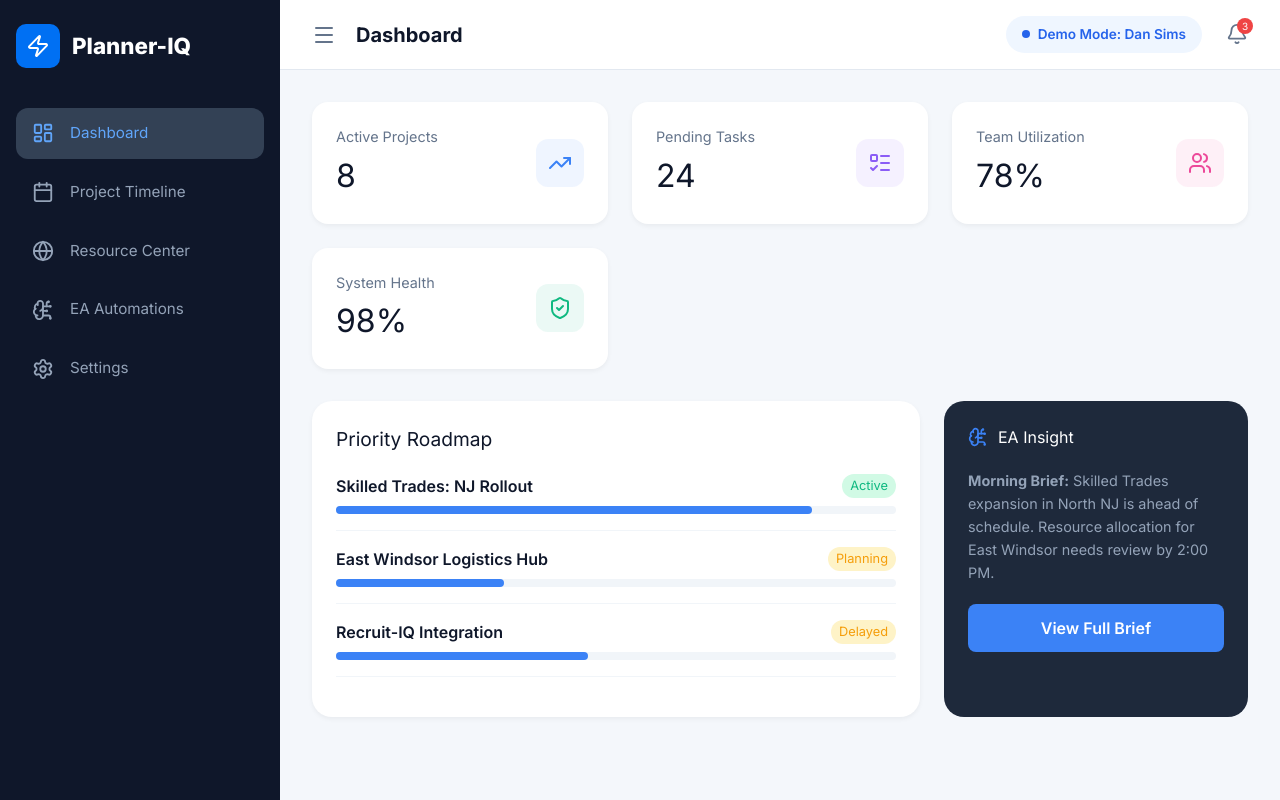
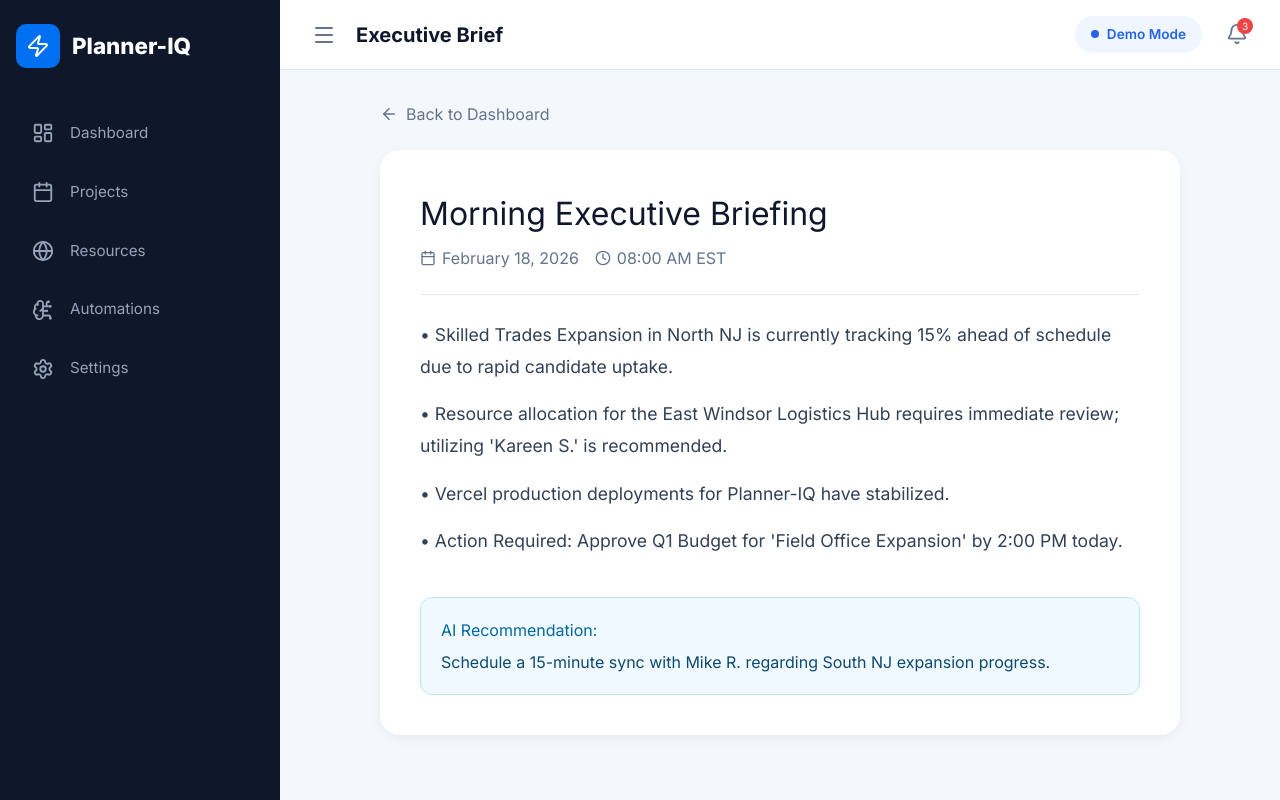
Before and after one commit to dansims2024-afk/Planner-IQ, a Next.js app: page / in a window 1280 px wide. Both pictures are taken after a click on the button "View Full Brief". Built offline with nearby package versions, Linux system fonts and the light colour scheme.

Commit message:
Update page.js

```diff
--- a/src/app/page.js
+++ b/src/app/page.js
@@ -1,52 +1,80 @@
 "use client";
-import React, { useState, useEffect } from 'react';
+import React, { useState } from 'react';
 import {
   LayoutDashboard, Calendar, Globe, BrainCircuit, TrendingUp, Settings,
   Menu, Bell, Search, Zap, CheckCircle2, ListTodo, ShieldCheck,
-  ChevronRight, Users, Briefcase, FileText, AlertCircle
+  ChevronRight, Users, Briefcase, FileText, ArrowLeft, Clock
 } from 'lucide-react';
 
-// --- SAMPLE DATA: MID-ATLANTIC EXPANSION ---
+// --- EXPANDED SAMPLE DATA (8 Projects) ---
 const DATA = {
+  stats: [
+    { id: 'projects', label: "Active Projects", value: "8", icon: TrendingUp, color: "#3b82f6" },
+    { id: 'tasks', label: "Pending Tasks", value: "24", icon: ListTodo, color: "#8b5cf6" },
+    { id: 'team', label: "Team Utilization", value: "78%", icon: Users, color: "#ec4899" },
+    { id: 'health', label: "System Health", value: "98%", icon: ShieldCheck, color: "#10b981" }
+  ],
   projects: [
     { id: 1, name: "Skilled Trades: NJ Rollout", status: "Active", progress: 85, region: "North NJ", lead: "Dan Sims" },
     { id: 2, name: "East Windsor Logistics Hub", status: "Planning", progress: 30, region: "Central", lead: "Ops Team" },
     { id: 3, name: "Recruit-IQ Integration", status: "Delayed", progress: 45, region: "Corporate", lead: "Tech Div" },
-    { id: 4, name: "Q1 Executive Hiring", status: "Complete", progress: 100, region: "Metro", lead: "Dan Sims" }
+    { id: 4, name: "Q1 Executive Hiring", status: "Complete", progress: 100, region: "Metro", lead: "Dan Sims" },
+    { id: 5, name: "Mid-Atlantic Vendor Sync", status: "Active", progress: 60, region: "Mid-Atlantic", lead: "Sarah J." },
+    { id: 6, name: "Compliance Audit 2026", status: "Active", progress: 15, region: "Corporate", lead: "Legal" },
+    { id: 7, name: "Field Office Expansion", status: "Planning", progress: 5, region: "South NJ", lead: "Mike R." },
+    { id: 8, name: "Planner-IQ V2 Launch", status: "Active", progress: 92, region: "Remote", lead: "Dev Team" }
   ],
+  brief: {
+    title: "Morning Executive Briefing",
+    date: "February 18, 2026",
+    content: [
+      "• Skilled Trades Expansion in North NJ is currently tracking 15% ahead of schedule due to rapid candidate uptake.",
+      "• Resource allocation for the East Windsor Logistics Hub requires immediate review; utilizing 'Kareen S.' is recommended.",
+      "• Vercel production deployments for Planner-IQ have stabilized.",
+      "• Action Required: Approve Q1 Budget for 'Field Office Expansion' by 2:00 PM today."
+    ]
+  },
   resources: [
     { name: "Kareen S.", role: "Senior Analyst", utilization: 92, status: "Overloaded" },
     { name: "Mike R.", role: "Field Recruiter", utilization: 65, status: "Available" },
     { name: "Sarah J.", role: "Compliance Officer", utilization: 40, status: "Available" }
-  ],
-  eaTasks: [
-    { time: "09:00 AM", task: "Review Mid-Atlantic KPI Report", type: "Urgent" },
-    { time: "11:30 AM", task: "Skilled Trades Budget Approval", type: "Standard" },
-    { time: "02:15 PM", task: "Vercel Deployment Sync", type: "Tech" }
   ]
 };
 
-export default function PlannerIQDeluxe() {
-  const [activeTab, setActiveTab] = useState('Dashboard');
+export default function PlannerIQFullDemo() {
+  // 'view' controls exactly what is on screen: 'Dashboard', 'ProjectList', 'BriefDetail', etc.
+  const [view, setView] = useState('Dashboard');
   const [sidebarOpen, setSidebarOpen] = useState(true);
   const [notificationCount, setNotificationCount] = useState(3);
   const [isSimulating, setIsSimulating] = useState(false);
 
-  // --- VIEW COMPONENTS ---
+  // --- NAVIGATION HELPER ---
+  // This allows buttons inside the dashboard to switch views
+  const navigateTo = (newView) => {
+    setView(newView);
+  };
+
+  // --- SUB-VIEWS ---
 
   const DashboardView = () => (
     <div className="animate-fade-in">
+      {/* CLICKABLE STAT CARDS */}
       <div style={{ display: 'grid', gridTemplateColumns: 'repeat(auto-fit, minmax(240px, 1fr))', gap: '24px', marginBottom: '32px' }}>
-        {[
-          { label: "Active Projects", value: "8", icon: TrendingUp, color: "#3b82f6" },
-          { label: "Pending Tasks", value: "24", icon: ListTodo, color: "#8b5cf6" },
-          { label: "Team Utilization", value: "78%", icon: Users, color: "#ec4899" },
-          { label: "System Health", value: "98%", icon: ShieldCheck, color: "#10b981" }
-        ].map((stat, i) => (
-          <div key={i} style={{ backgroundColor: 'white', padding: '24px', borderRadius: '16px', boxShadow: '0 2px 5px rgba(0,0,0,0.05)', display: 'flex', justifyContent: 'space-between', alignItems: 'center' }}>
+        {DATA.stats.map((stat, i) => (
+          <div
+            key={i}
+            onClick={() => stat.id === 'projects' ? navigateTo('ProjectList') : null}
+            style={{
+              backgroundColor: 'white', padding: '24px', borderRadius: '16px', boxShadow: '0 2px 5px rgba(0,0,0,0.05)',
+              display: 'flex', justifyContent: 'space-between', alignItems: 'center',
+              cursor: stat.id === 'projects' ? 'pointer' : 'default',
+              border: stat.id === 'projects' ? '1px solid #3b82f6' : '1px solid transparent'
+            }}
+          >
             <div>
               <p style={{ color: '#64748b', fontSize: '0.9rem', marginBottom: '4px' }}>{stat.label}</p>
               <h3 style={{ fontSize: '2rem', margin: 0, color: '#0f172a' }}>{stat.value}</h3>
+              {stat.id === 'projects' && <span style={{ fontSize: '0.75rem', color: '#3b82f6' }}>Click to view details →</span>}
             </div>
             <div style={{ color: stat.color, backgroundColor: `${stat.color}15`, padding: '12px', borderRadius: '12px' }}>
               <stat.icon size={24} />
@@ -56,8 +84,12 @@ export default function PlannerIQDeluxe() {
       </div>
 
       <div style={{ display: 'grid', gridTemplateColumns: '2fr 1fr', gap: '24px' }}>
+        {/* PRIORITY PROJECTS PREVIEW */}
         <div style={{ backgroundColor: 'white', padding: '24px', borderRadius: '20px', boxShadow: '0 2px 5px rgba(0,0,0,0.05)' }}>
-          <h3 style={{ margin: '0 0 20px 0', fontSize: '1.2rem' }}>Priority Roadmap</h3>
+          <div style={{ display: 'flex', justifyContent: 'space-between', alignItems: 'center', marginBottom: '20px' }}>
+             <h3 style={{ margin: 0, fontSize: '1.2rem' }}>Priority Roadmap</h3>
+             <button onClick={() => navigateTo('ProjectList')} style={{ background: 'none', border: 'none', color: '#3b82f6', cursor: 'pointer', fontWeight: '600' }}>View All</button>
+          </div>
           {DATA.projects.slice(0, 3).map((p) => (
             <div key={p.id} style={{ marginBottom: '16px', paddingBottom: '16px', borderBottom: '1px solid #f1f5f9' }}>
               <div style={{ display: 'flex', justifyContent: 'space-between', marginBottom: '8px' }}>
@@ -71,15 +103,20 @@ export default function PlannerIQDeluxe() {
           ))}
         </div>
 
+        {/* EA INSIGHT CARD */}
         <div style={{ backgroundColor: '#1e293b', padding: '24px', borderRadius: '20px', color: 'white' }}>
           <div style={{ display: 'flex', alignItems: 'center', gap: '10px', marginBottom: '20px' }}>
             <BrainCircuit size={20} color="#3b82f6" />
             <h3 style={{ margin: 0 }}>EA Insight</h3>
           </div>
           <p style={{ fontSize: '0.9rem', color: '#94a3b8', lineHeight: '1.6' }}>
-            <strong>Morning Brief:</strong> Skilled Trades expansion in North NJ is ahead of schedule. Resource allocation for East Windsor needs review by 2:00 PM.
+            <strong>Morning Brief:</strong> Skilled Trades expansion in North NJ is ahead of schedule. Resource allocation for East Windsor needs review.
           </p>
-          <button style={{ marginTop: '20px', width: '100%', padding: '12px', backgroundColor: '#3b82f6', color: 'white', border: 'none', borderRadius: '8px', fontWeight: '600', cursor: 'pointer' }}>
+          {/* FUNCTIONAL BLUE BUTTON */}
+          <button
+            onClick={() => navigateTo('BriefDetail')}
+            style={{ marginTop: '20px', width: '100%', padding: '12px', backgroundColor: '#3b82f6', color: 'white', border: 'none', borderRadius: '8px', fontWeight: '600', cursor: 'pointer', transition: '0.2s' }}
+          >
             View Full Brief
           </button>
         </div>
@@ -87,10 +124,36 @@ export default function PlannerIQDeluxe() {
     </div>
   );
 
-  const TimelineView = () => (
-    <div style={{ backgroundColor: 'white', padding: '32px', borderRadius: '20px', minHeight: '60vh' }}>
+  const BriefDetailView = () => (
+    <div className="animate-fade-in" style={{ maxWidth: '800px', margin: '0 auto' }}>
+      <button onClick={() => navigateTo('Dashboard')} style={{ display: 'flex', alignItems: 'center', gap: '8px', background: 'none', border: 'none', cursor: 'pointer', color: '#64748b', marginBottom: '24px' }}>
+        <ArrowLeft size={18} /> Back to Dashboard
+      </button>
+      <div style={{ backgroundColor: 'white', padding: '40px', borderRadius: '20px', boxShadow: '0 4px 12px rgba(0,0,0,0.05)' }}>
+        <div style={{ borderBottom: '1px solid #e2e8f0', paddingBottom: '24px', marginBottom: '24px' }}>
+          <h2 style={{ fontSize: '2rem', margin: '0 0 8px 0', color: '#0f172a' }}>{DATA.brief.title}</h2>
+          <div style={{ display: 'flex', gap: '16px', color: '#64748b' }}>
+            <span style={{ display: 'flex', alignItems: 'center', gap: '6px' }}><Calendar size={16} /> {DATA.brief.date}</span>
+            <span style={{ display: 'flex', alignItems: 'center', gap: '6px' }}><Clock size={16} /> 08:00 AM EST</span>
+          </div>
+        </div>
+        <div style={{ lineHeight: '1.8', fontSize: '1.1rem', color: '#334155' }}>
+          {DATA.brief.content.map((paragraph, idx) => (
+             <p key={idx} style={{ marginBottom: '16px' }}>{paragraph}</p>
+          ))}
+        </div>
+        <div style={{ marginTop: '40px', padding: '20px', backgroundColor: '#f0f9ff', borderRadius: '12px', border: '1px solid #bae6fd' }}>
+           <h4 style={{ margin: '0 0 8px 0', color: '#0369a1' }}>AI Recommendation:</h4>
+           <p style={{ margin: 0, color: '#0c4a6e' }}>Schedule a 15-minute sync with Mike R. regarding South NJ expansion progress.</p>
+        </div>
+      </div>
+    </div>
+  );
+
+  const ProjectListView = () => (
+    <div className="animate-fade-in" style={{ backgroundColor: 'white', padding: '32px', borderRadius: '20px', minHeight: '60vh' }}>
       <div style={{ display: 'flex', justifyContent: 'space-between', alignItems: 'center', marginBottom: '24px' }}>
-        <h2 style={{ fontSize: '1.5rem', margin: 0 }}>Master Project Schedule</h2>
+        <h2 style={{ fontSize: '1.5rem', margin: 0 }}>All Active Projects ({DATA.projects.length})</h2>
         <button style={{ padding: '10px 20px', backgroundColor: '#0f172a', color: 'white', border: 'none', borderRadius: '8px', cursor: 'pointer' }}>+ New Initiative</button>
       </div>
       <table style={{ width: '100%', borderCollapse: 'collapse' }}>
@@ -130,7 +193,7 @@ export default function PlannerIQDeluxe() {
   );
 
   const ResourceView = () => (
-    <div style={{ display: 'grid', gridTemplateColumns: 'repeat(auto-fill, minmax(300px, 1fr))', gap: '24px' }}>
+    <div className="animate-fade-in" style={{ display: 'grid', gridTemplateColumns: 'repeat(auto-fill, minmax(300px, 1fr))', gap: '24px' }}>
       {DATA.resources.map((r, i) => (
         <div key={i} style={{ backgroundColor: 'white', padding: '24px', borderRadius: '16px', border: '1px solid #e2e8f0' }}>
           <div style={{ display: 'flex', alignItems: 'center', gap: '16px', marginBottom: '16px' }}>
@@ -160,7 +223,7 @@ export default function PlannerIQDeluxe() {
   );
 
   const AutomationView = () => (
-    <div style={{ maxWidth: '800px', margin: '0 auto' }}>
+    <div className="animate-fade-in" style={{ maxWidth: '800px', margin: '0 auto' }}>
       <div style={{ backgroundColor: '#0f172a', color: 'white', borderRadius: '20px', padding: '32px', marginBottom: '32px' }}>
         <div style={{ display: 'flex', alignItems: 'center', gap: '16px', marginBottom: '24px' }}>
           <div style={{ padding: '12px', backgroundColor: '#3b82f6', borderRadius: '12px' }}>
@@ -172,34 +235,32 @@ export default function PlannerIQDeluxe() {
           </div>
         </div>
 
-        <div style={{ display: 'flex', gap: '16px' }}>
-           <button
+        <button
              onClick={() => { setIsSimulating(true); setTimeout(() => setIsSimulating(false), 2000); }}
-             style={{ flex: 1, padding: '16px', backgroundColor: '#3b82f6', border: 'none', borderRadius: '12px', color: 'white', fontWeight: 'bold', cursor: 'pointer', display: 'flex', alignItems: 'center', justifyContent: 'center', gap: '8px' }}
+             style={{ width: '100%', padding: '16px', backgroundColor: '#3b82f6', border: 'none', borderRadius: '12px', color: 'white', fontWeight: 'bold', cursor: 'pointer', display: 'flex', alignItems: 'center', justifyContent: 'center', gap: '8px' }}
            >
              {isSimulating ? <BrainCircuit className="animate-spin" /> : <BrainCircuit />}
-             {isSimulating ? "Processing..." : "Run Daily Optimization"}
-           </button>
-           <button style={{ padding: '16px 24px', backgroundColor: '#1e293b', border: 'none', borderRadius: '12px', color: 'white', fontWeight: 'bold', cursor: 'pointer' }}>
-             Settings
-           </button>
-        </div>
+             {isSimulating ? "Running Optimization..." : "Run Daily Optimization"}
+        </button>
       </div>
 
-      <h3 style={{ marginLeft: '8px', marginBottom: '16px', color: '#64748b' }}>Today's Automated Schedule</h3>
-      {DATA.eaTasks.map((t, i) => (
-        <div key={i} style={{ display: 'flex', gap: '24px', marginBottom: '24px', opacity: isSimulating ? 0.5 : 1, transition: '0.3s' }}>
-          <div style={{ minWidth: '80px', paddingTop: '4px', textAlign: 'right', fontWeight: 'bold', color: '#64748b' }}>{t.time}</div>
-          <div style={{ flex: 1, backgroundColor: 'white', padding: '20px', borderRadius: '16px', boxShadow: '0 2px 4px rgba(0,0,0,0.05)', borderLeft: `4px solid ${t.type === 'Urgent' ? '#ef4444' : '#3b82f6'}` }}>
-             <h4 style={{ margin: '0 0 4px 0', fontSize: '1.1rem' }}>{t.task}</h4>
-             <span style={{ fontSize: '0.8rem', backgroundColor: '#f1f5f9', padding: '4px 10px', borderRadius: '12px', color: '#64748b' }}>{t.type}</span>
-          </div>
+      {/* Simulation Result */}
+      {isSimulating === false && (
+        <div>
+           <h3 style={{ marginLeft: '8px', marginBottom: '16px', color: '#64748b' }}>Today's Schedule</h3>
+           <div style={{ display: 'flex', gap: '24px', marginBottom: '24px' }}>
+              <div style={{ minWidth: '80px', paddingTop: '4px', textAlign: 'right', fontWeight: 'bold', color: '#64748b' }}>09:00 AM</div>
+              <div style={{ flex: 1, backgroundColor: 'white', padding: '20px', borderRadius: '16px', borderLeft: '4px solid #ef4444' }}>
+                 <h4 style={{ margin: '0 0 4px 0' }}>Review Mid-Atlantic KPI Report</h4>
+                 <span style={{ fontSize: '0.8rem', backgroundColor: '#f1f5f9', padding: '4px 10px', borderRadius: '12px' }}>Urgent</span>
+              </div>
+           </div>
         </div>
-      ))}
+      )}
     </div>
   );
 
-  // --- MAIN RENDER ---
+  // --- MAIN SCAFFOLD ---
   return (
     <div style={{ display: 'flex', height: '100vh', backgroundColor: '#f4f7fb', fontFamily: 'Inter, system-ui, sans-serif', overflow: 'hidden' }}>
 
@@ -218,40 +279,41 @@ export default function PlannerIQDeluxe() {
         <nav style={{ flex: 1 }}>
           {[
             { id: 'Dashboard', icon: LayoutDashboard },
-            { id: 'Project Timeline', icon: Calendar },
-            { id: 'Resource Center', icon: Globe },
-            { id: 'EA Automations', icon: BrainCircuit },
-            { id: 'Settings', icon: Settings }
+            { id: 'ProjectList', label: 'Projects', icon: Calendar },
+            { id: 'ResourceView', label: 'Resources', icon: Globe },
+            { id: 'AutomationView', label: 'Automations', icon: BrainCircuit },
+            { id: 'Settings', label: 'Settings', icon: Settings }
           ].map((item) => (
             <button
               key={item.id}
-              onClick={() => setActiveTab(item.id)}
+              onClick={() => navigateTo(item.id)}
               style={{
                 width: '100%', display: 'flex', alignItems: 'center', gap: '16px', padding: '14px 16px', marginBottom: '8px',
                 borderRadius: '12px', border: 'none', cursor: 'pointer', fontSize: '0.95rem',
-                backgroundColor: activeTab === item.id ? '#334155' : 'transparent',
-                color: activeTab === item.id ? '#60a5fa' : '#94a3b8', transition: '0.2s', textAlign: 'left', overflow: 'hidden', whiteSpace: 'nowrap'
+                backgroundColor: view === item.id ? '#334155' : 'transparent',
+                color: view === item.id ? '#60a5fa' : '#94a3b8', transition: '0.2s', textAlign: 'left', overflow: 'hidden', whiteSpace: 'nowrap'
               }}
             >
               <item.icon size={22} style={{ minWidth: '22px' }} />
-              {sidebarOpen && <span>{item.id}</span>}
+              {sidebarOpen && <span>{item.label || item.id}</span>}
             </button>
           ))}
         </nav>
       </aside>
 
-      {/* CONTENT AREA */}
+      {/* RIGHT SIDE */}
       <div style={{ flex: 1, display: 'flex', flexDirection: 'column', height: '100vh', overflow: 'hidden' }}>
-        {/* HEADER */}
         <header style={{ height: '70px', backgroundColor: 'white', borderBottom: '1px solid #e2e8f0', display: 'flex', alignItems: 'center', justifyContent: 'space-between', padding: '0 32px', flexShrink: 0 }}>
           <div style={{ display: 'flex', alignItems: 'center', gap: '20px' }}>
             <button onClick={() => setSidebarOpen(!sidebarOpen)} style={{ background: 'none', border: 'none', cursor: 'pointer', color: '#64748b' }}><Menu size={24} /></button>
-            <h2 style={{ fontSize: '1.25rem', margin: 0, fontWeight: '700', color: '#0f172a' }}>{activeTab}</h2>
+            <h2 style={{ fontSize: '1.25rem', margin: 0, fontWeight: '700', color: '#0f172a' }}>
+              {view === 'ProjectList' ? 'All Projects' : view === 'BriefDetail' ? 'Executive Brief' : view}
+            </h2>
           </div>
           <div style={{ display: 'flex', alignItems: 'center', gap: '24px' }}>
              <div style={{ display: 'flex', alignItems: 'center', gap: '8px', backgroundColor: '#eff6ff', padding: '8px 16px', borderRadius: '20px', color: '#2563eb', fontSize: '0.85rem', fontWeight: '600' }}>
                <div style={{ width: '8px', height: '8px', borderRadius: '50%', backgroundColor: '#2563eb' }}></div>
-               Demo Mode: Dan Sims
+               Demo Mode
              </div>
              <div style={{ position: 'relative', cursor: 'pointer' }} onClick={() => setNotificationCount(0)}>
                <Bell size={22} color="#64748b" />
@@ -260,13 +322,13 @@ export default function PlannerIQDeluxe() {
           </div>
         </header>
 
-        {/* DYNAMIC MAIN CONTENT */}
         <main style={{ flex: 1, padding: '32px', overflowY: 'auto' }}>
-          {activeTab === 'Dashboard' && <DashboardView />}
-          {activeTab === 'Project Timeline' && <TimelineView />}
-          {activeTab === 'Resource Center' && <ResourceView />}
-          {activeTab === 'EA Automations' && <AutomationView />}
-          {activeTab === 'Settings' && <div style={{ textAlign: 'center', color: '#94a3b8', marginTop: '40px' }}>System Settings Restricted in Demo Mode</div>}
+          {view === 'Dashboard' && <DashboardView />}
+          {view === 'ProjectList' && <ProjectListView />}
+          {view === 'BriefDetail' && <BriefDetailView />}
+          {view === 'ResourceView' && <ResourceView />}
+          {view === 'AutomationView' && <AutomationView />}
+          {view === 'Settings' && <div style={{ textAlign: 'center', color: '#94a3b8', marginTop: '40px' }}>Settings are restricted in this demo.</div>}
         </main>
       </div>
     </div>
```
